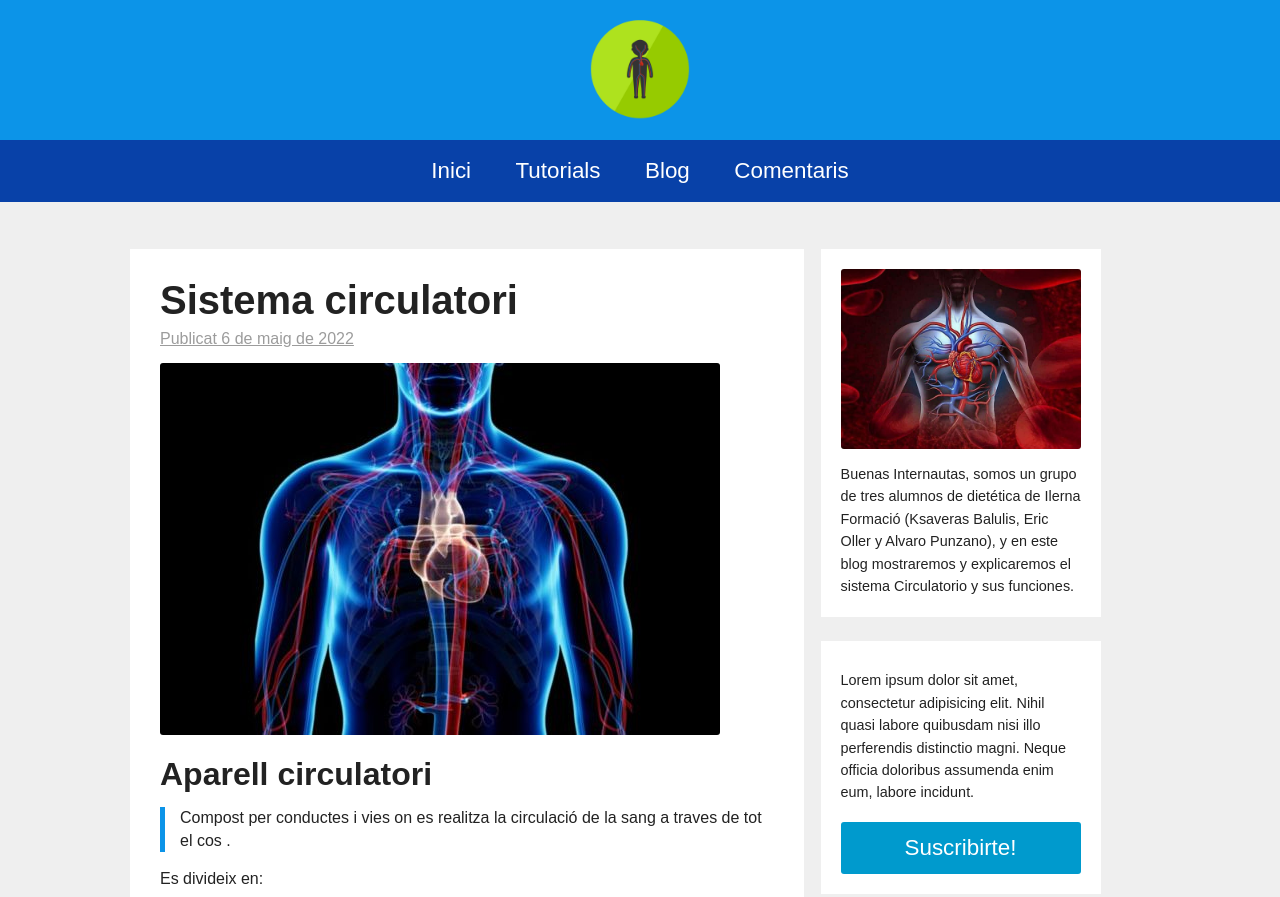
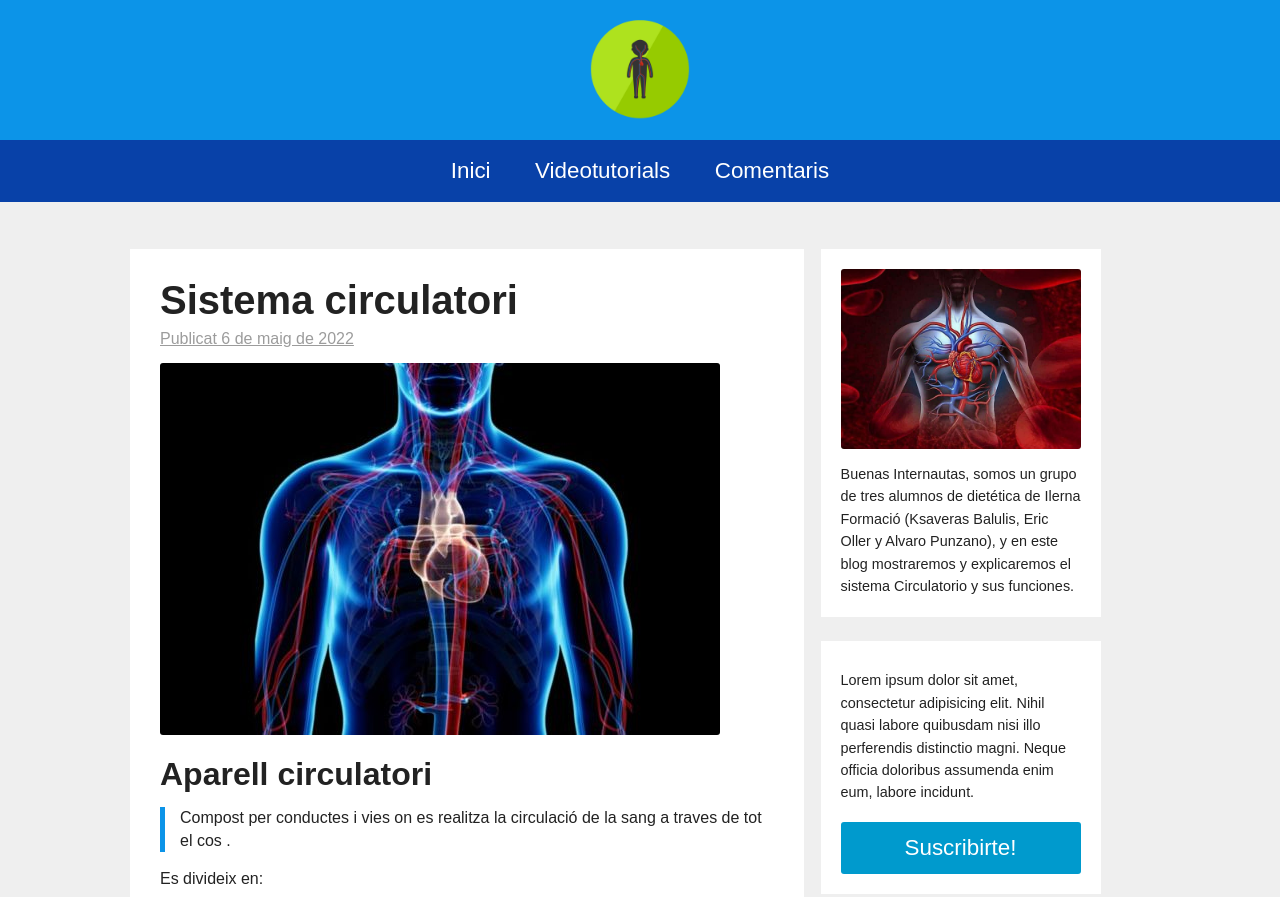
Before and after one commit to EricEo/Sistema-circulatori, a plain HTML site: page index.html in a window 1280 px wide. Shown: the top 897 px of the page. Drawn offline with nearby package versions, Linux system fonts and the light colour scheme.

Commit message:
Update index.html

```diff
--- a/index.html
+++ b/index.html
@@ -22,9 +22,8 @@
 
     <nav>
         <ul>
-            <li class="nav-item"><a href="#">Inici</a></li>
-            <li class="nav-item"><a href="#">Tutorials</a></li>
-            <li class="nav-item"><a href="#">Blog</a></li>
+            <li class="nav-item"><a href="index.html">Inici</a></li>
+            <li class="nav-item"><a href="videos.html">Videotutorials</a></li>
             <li class="nav-item"><a href="#">Comentaris</a></li>
         </ul>
         <div class="menu-bar">Menu
```
